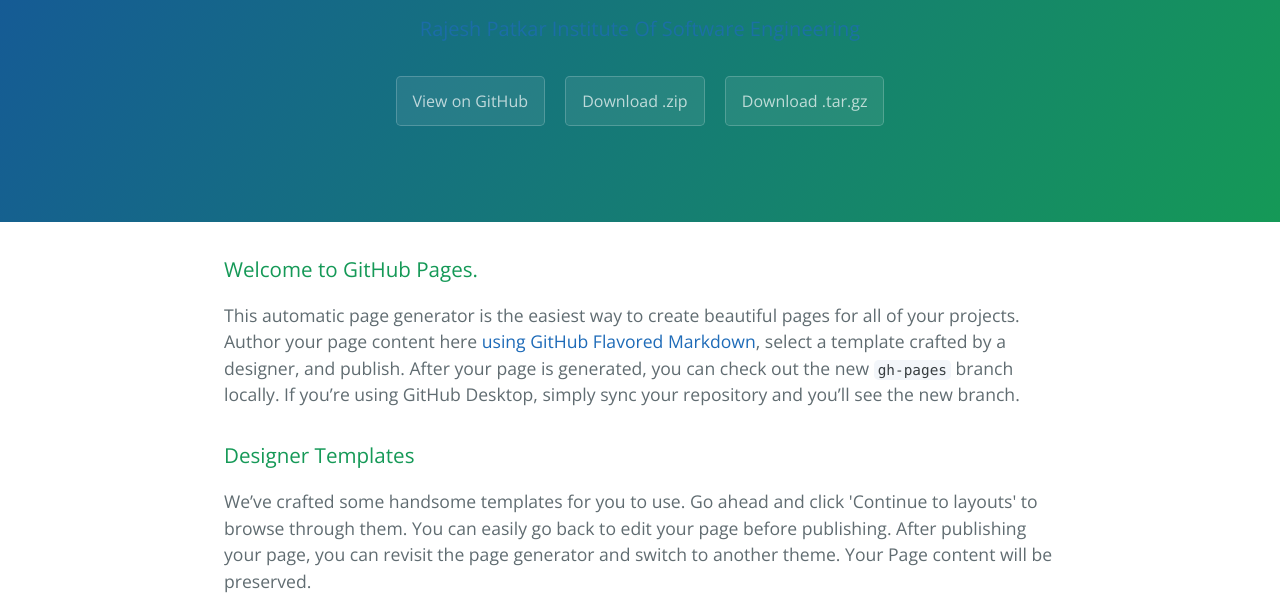
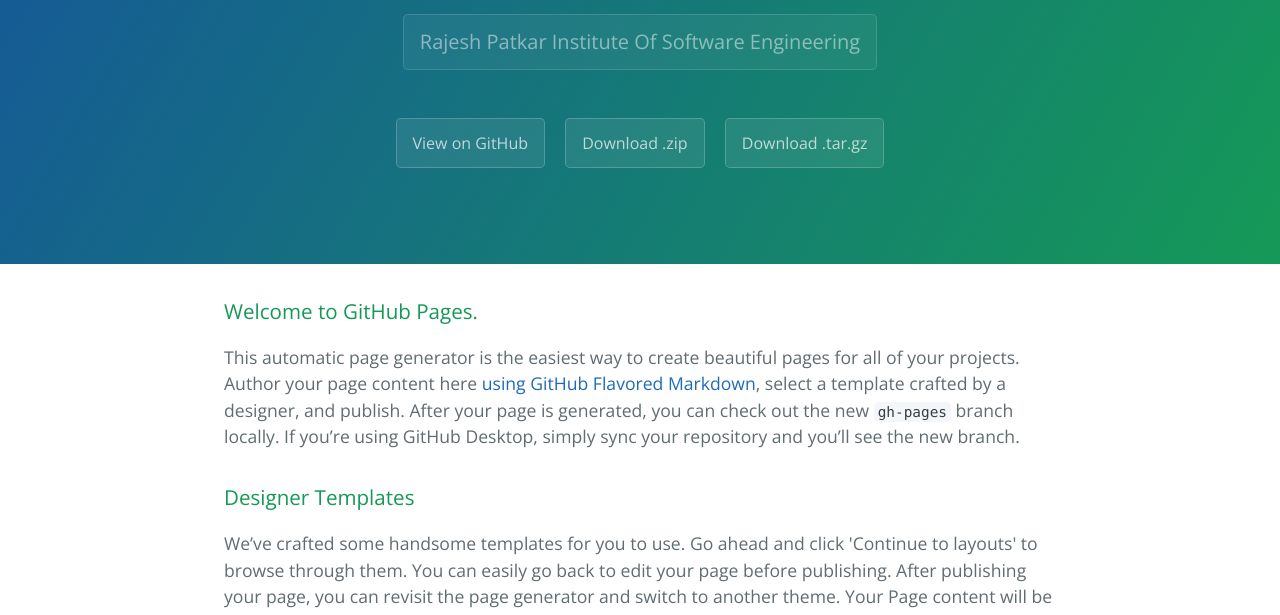
Before and after one commit to RajeshPatkarInstitute/JavaTechnology-POCP, a plain HTML site: page index.html in a window 1280 px wide. Shown: the part 161-776 px from the top of the page. Drawn offline with nearby package versions, Linux system fonts and the light colour scheme.

Commit message:
Update index.html

```diff
--- a/index.html
+++ b/index.html
@@ -12,7 +12,7 @@
   <body>
     <section class="page-header">
       <h1 class="project-name">Java Technology POC</h1>
-      <h2 class="project-tagline"><a href="www.rajeshpatkar.com">Rajesh Patkar Institute Of Software Engineering</a></h2>
+      <h2 class="project-tagline"><a href="www.rajeshpatkar.com" class="btn">Rajesh Patkar Institute Of Software Engineering</a></h2>
       <a href="https://github.com/RajeshPatkarInstitute/JavaTechnologyPOC" class="btn">View on GitHub</a>
       <a href="https://github.com/RajeshPatkarInstitute/JavaTechnologyPOC/zipball/master" class="btn">Download .zip</a>
       <a href="https://github.com/RajeshPatkarInstitute/JavaTechnologyPOC/tarball/master" class="btn">Download .tar.gz</a>
```
